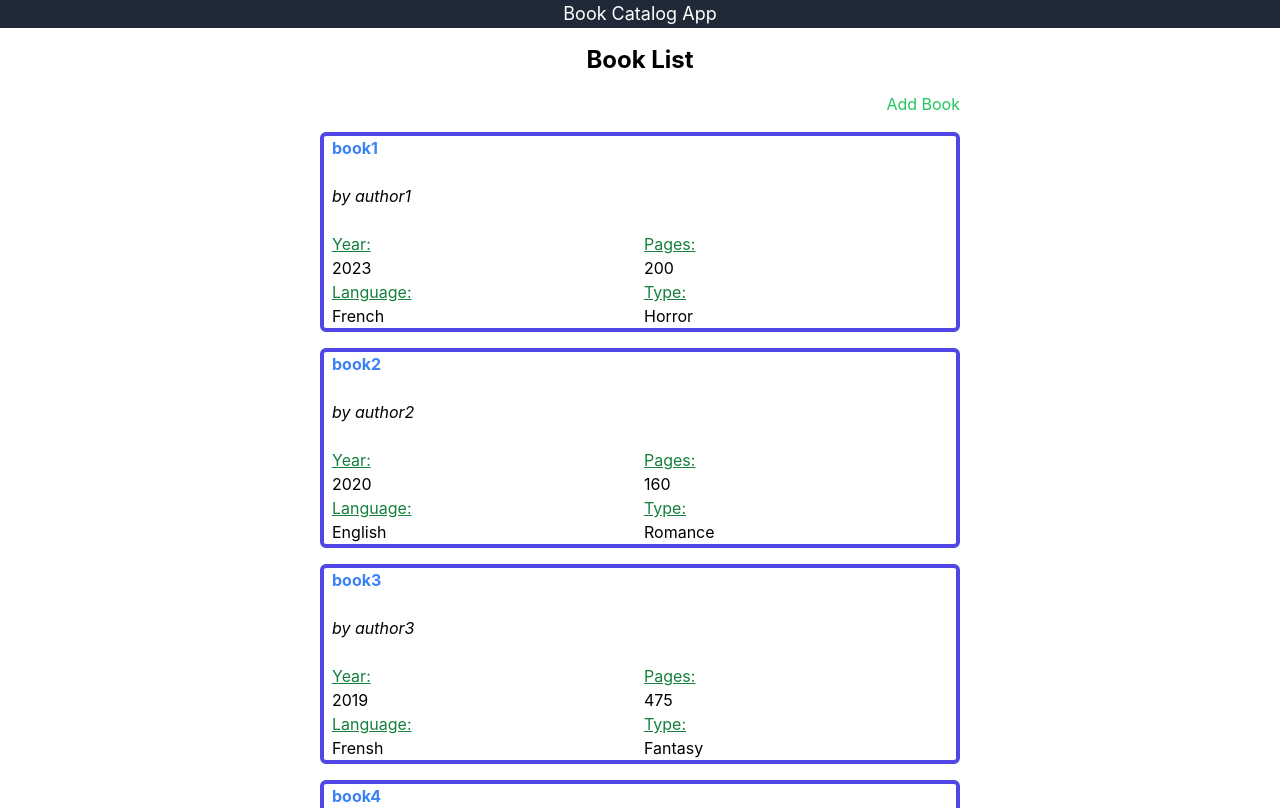
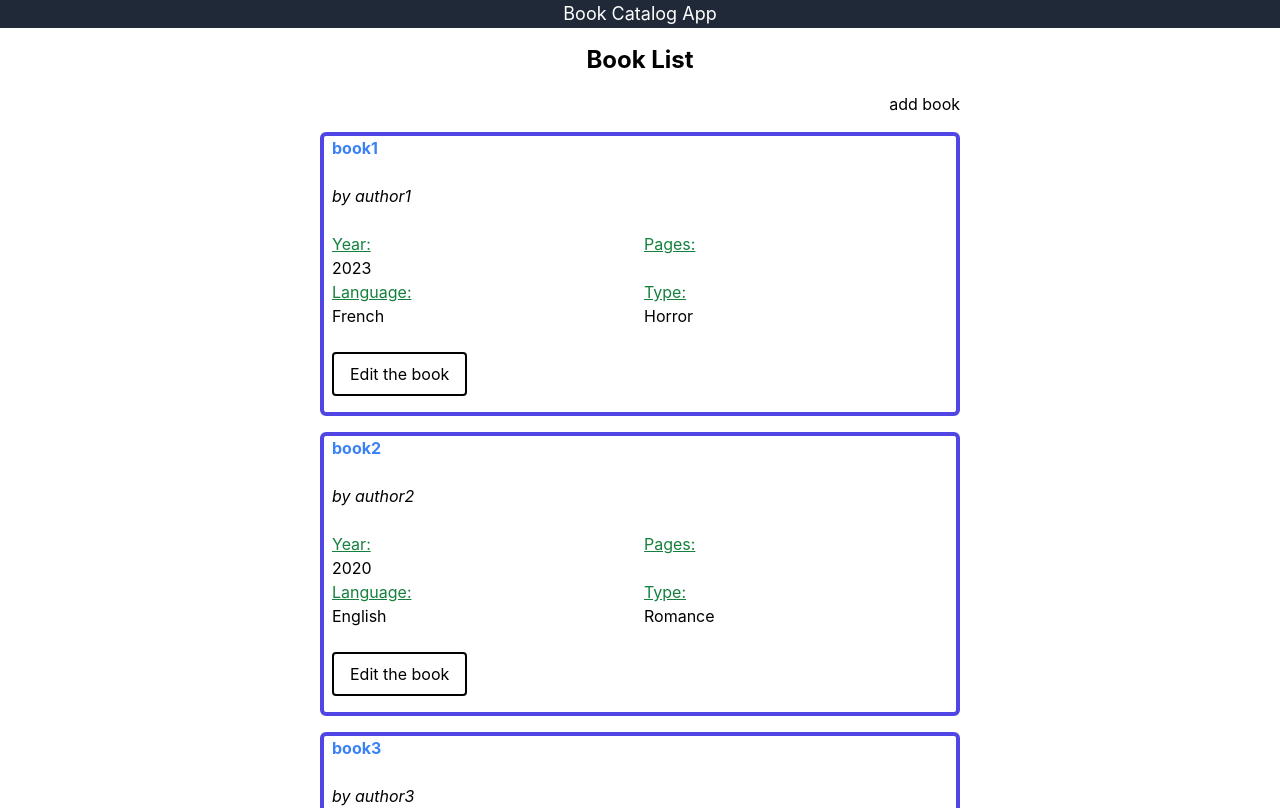
Before and after one commit to Sarrabah/book-catalog, a React (Create React App) app in the folder frontend/: page / in a window 1280 px wide. Shown: the top 808 px of the page. Built offline with nearby package versions, Linux system fonts and the light colour scheme.

Commit message:
feat(frontend): Add book edit feature

```diff
--- a/frontend/src/App.js
+++ b/frontend/src/App.js
@@ -1,14 +1,14 @@
 import React from 'react';
 import { BrowserRouter as Router, Routes, Route } from 'react-router-dom';
 import Home from './pages/home';
-import AddForm from './pages/AddForm';
+import AddFormPage from './pages/addFormPage';
 
 function App() {
   return (
     <Router>
       <Routes>
         <Route path='/' element={<Home />} />
-        <Route path='/form' element={<AddForm />} />
+        <Route path='/form' element={<AddFormPage />} />
       </Routes>
     </Router>
   );
--- a/frontend/src/components/AddBookForm.js
+++ b/frontend/src/components/AddBookForm.js
@@ -1,18 +1,37 @@
-import React, { useState } from "react";
+import React, { useEffect, useState } from "react";
+import { useLocation } from "react-router-dom";
 
-const AddBookForm = ({ onAddBook }) => {
-    const [formData , setFormData] = useState({
-        title:'',
-        author:'',
-        year:'',
-        page:'',
-        language:'',
-        type:''
+const AddBookForm = () => {
+    const location = useLocation();
+    const stateLoc = location.state;
+    const [formData, setFormData] = useState({
+        title: '',
+        author: '',
+        year: '',
+        page: '',
+        language: '',
+        type: ''
     });
-    const {title, author, year, page, language, type} = formData;
+
+    const [isEdit, setIsEdit] = useState(stateLoc != null);
+
+    useEffect(() => {
+        if (isEdit) {
+            setFormData({
+                title: stateLoc.title,
+                author: stateLoc.author,
+                year: stateLoc.year,
+                page: stateLoc.page,
+                language: stateLoc.language,
+                type: stateLoc.type
+
+            })
+        };
+    },[]);
+
     const handleSubmit = (e) => {
+        const { title, author, year, page, language, type } = formData;
         e.preventDefault();
-
         if (!title || !author || !year || !page || !language || !type) {
             alert('Please fill in all fields!');
             return;
@@ -22,35 +41,25 @@ const AddBookForm = ({ onAddBook }) => {
             return;
         }
 
-        const newBook = {
-            title,
-            author,
-            year: parseInt(year),
-            page: parseInt(page),
-            language,
-            type
-        };
-        onAddBook(newBook);
         setFormData({
-            title:'',
-            author:'',
-            year:'',
-            page:'',
-            language:'',
-            type:''
+            title: '',
+            author: '',
+            year: '',
+            page: '',
+            language: '',
+            type: ''
         })
     };
-
     return (
         <div className="flex items-center justify-center h-screen">
             <form onSubmit={handleSubmit} className="bg-white p-8 rounded shadow-md w-96">
-                <h2 className="text-xl text-indigo-600 font-bold mb-4 text-center">Add New Book</h2>
+                <h2 className="text-xl text-indigo-600 font-bold mb-4 text-center">Book informations </h2>
                 <label htmlFor="title" className="block mb-2">
                     Title:
                     <input type="text"
                         id="title"
                         value={formData.title}
-                        onChange={(e) => setFormData({...formData, title: e.target.value})}
+                        onChange={(e) => setFormData({ ...formData, title: e.target.value })}
                         className="border border-gray-300 p-2 rounded w-full"
                     />
                 </label>
@@ -60,7 +69,7 @@ const AddBookForm = ({ onAddBook }) => {
                     <input type="text"
                         id="author"
                         value={formData.author}
-                        onChange={(e) => setFormData({...formData, author: e.target.value})}
+                        onChange={(e) => setFormData({ ...formData, author: e.target.value })}
                         className="border border-gray-300 p-2 rounded w-full"
                     />
                 </label>
@@ -70,7 +79,7 @@ const AddBookForm = ({ onAddBook }) => {
                     <input type="number"
                         id="year"
                         value={formData.year}
-                        onChange={(e) => setFormData({...formData, year: e.target.value})}
+                        onChange={(e) => setFormData({ ...formData, year: e.target.value })}
                         className="border border-gray-300 p-2 rounded w-full"
                     />
                 </label>
@@ -80,7 +89,7 @@ const AddBookForm = ({ onAddBook }) => {
                     <input type="number"
                         id="page"
                         value={formData.page}
-                        onChange={(e) => setFormData({...formData, page: e.target.value})}
+                        onChange={(e) => setFormData({ ...formData, page: e.target.value })}
                         className="border border-gray-300 p-2 rounded w-full"
                     />
                 </label>
@@ -90,7 +99,7 @@ const AddBookForm = ({ onAddBook }) => {
                     <input type="text"
                         id="lang"
                         value={formData.language}
-                        onChange={(e) => setFormData({...formData, language: e.target.value})}
+                        onChange={(e) => setFormData({ ...formData, language: e.target.value })}
                         className="border border-gray-300 p-2 rounded w-full"
                     />
                 </label>
@@ -100,13 +109,18 @@ const AddBookForm = ({ onAddBook }) => {
                     <input type="text"
                         id="type"
                         value={formData.type}
-                        onChange={(e) => setFormData({...formData, type: e.target.value})}
+                        onChange={(e) => setFormData({ ...formData, type: e.target.value })}
                         className="border border-gray-300 p-2 rounded w-full"
                     />
                 </label>
-                <button type="submit" className="bg-blue-500 text-white py-2 px-4 rounded">
-                    Add Book
-                </button>
+                <div className="flex space-x-20">
+                    {!isEdit && <button type="submit" className="bg-blue-500 text-white py-2 px-4 rounded">
+                        Add a new Book
+                    </button>}
+                    {isEdit && <button type="submit" className="bg-blue-500 text-white py-2 px-4 rounded">
+                        Validate the edit
+                    </button>}
+                </div>
             </form>
         </div>
     );
--- a/frontend/src/components/BookItem.js
+++ b/frontend/src/components/BookItem.js
@@ -1,18 +1,25 @@
 import React from 'react';
+import { useNavigate } from 'react-router-dom';
 
 const BookItem = ({ book }) => {
+    const navigate = useNavigate();
+    const handleEdit = () => {
+        navigate('/form', { state: book });
+    };
 
     return (
-        <li className=" border-4 border-indigo-600 pl-2 rounded-md">
+        <li className=" border-4 border-indigo-600 pl-2 rounded-md pb-4">
             <h1> <strong className="text-left text-blue-500">{book.title}</strong></h1><br></br>
             <h3 className='italic'> by {book.author} </h3><br></br>
             <div className='grid grid-cols-2'>
                 <h4> <div className="underline text-green-700">Year:  </div>{book.year}</h4>
-                <h4> <div className="underline text-green-700">Pages: </div> {book.pageNb}</h4>
+                <h4> <div className="underline text-green-700">Pages: </div> {book.pages}</h4>
                 <h4> <div className='underline text-green-700'>Language:   </div>{book.language}</h4>
                 <h4> <div className='underline text-green-700'>Type:   </div>{book.type}</h4>
+            </div>
+            <br></br>
+            <button onClick={handleEdit} className=" text-black py-2 px-4 rounded border-2 border-black"> Edit the book </button>
 
-            </div>
         </li>
     )
 }
--- a/frontend/src/components/BookList.js
+++ b/frontend/src/components/BookList.js
@@ -1,21 +1,24 @@
-import React from 'react';
+import React, { useState } from 'react';
 import BookItem from './BookItem';
-import { Link } from 'react-router-dom';
+import { useNavigate } from 'react-router-dom';
+
 
 const BookList = () => {
-    const books = [
-        { id: 1, title: 'book1', author: 'author1', year: 2023, language: 'French', pageNb: 200, type: 'Horror' },
-        { id: 2, title: 'book2', author: 'author2', year: 2020, language: 'English', pageNb: 160, type: 'Romance' },
-        { id: 3, title: 'book3', author: 'author3', year: 2019, language: 'Frensh', pageNb: 475, type: 'Fantasy' },
-        { id: 4, title: 'book4', author: 'author4', year: 2015, language: 'Arabic', pageNb: 311, type: 'Autobiography' }
-    ];
+    const [books, setBooks] = useState([
+        { id: 1, title: 'book1', author: 'author1', year: 2023, language: 'French', page: 200, type: 'Horror' },
+        { id: 2, title: 'book2', author: 'author2', year: 2020, language: 'English', page: 160, type: 'Romance' },
+        { id: 3, title: 'book3', author: 'author3', year: 2019, language: 'Frensh', page: 475, type: 'Fantasy' },
+        { id: 4, title: 'book4', author: 'author4', year: 2015, language: 'Arabic', page: 311, type: 'Autobiography' }
+    ]);
+    const navigate = useNavigate();
+    const handleClick = () => {
+        navigate('/form');
+    };
     return (
         <div className="max-w-2xl mx-auto p-4">
             <h2 className="text-center text-2xl font-bold mb-4">Book List</h2>
             <div className="flex justify-end mb-4">
-                <Link to="/form" className="text-green-500">
-                    Add Book
-                </Link>
+                <button onClick={handleClick}> add book </button>
             </div>
             <ul className="list-none p-0 flex flex-col space-y-4">
                 {books.map((bookI) => (
--- a/frontend/src/pages/AddForm.js
+++ /dev/null
@@ -1,27 +0,0 @@
-import React, { useState, useEffect } from "react";
-import AddBookForm from "../components/AddBookForm";
-
-const AddForm = () => {
-    const [books, setBooks] = useState([
-        { id: 1, title: 'book1', author: 'author1', year: 2023, language: 'French', pageNb: 200, type: 'Horror' },
-        { id: 2, title: 'book2', author: 'author2', year: 2020, language: 'English', pageNb: 160, type: 'Romance' },
-        { id: 3, title: 'book3', author: 'author3', year: 2019, language: 'Frensh', pageNb: 475, type: 'Fantasy' },
-        { id: 4, title: 'book4', author: 'author4', year: 2015, language: 'Arabic', pageNb: 311, type: 'Autobiography' }
-    ]);
-
-    const handleAddBook = (newBook) => {
-        setBooks([...books, { id: books.length + 1, ...newBook }]);
-    };
-
-    useEffect(() => {
-        console.log(books);
-      }, [books]);
-
-    return (
-        <div>
-            <AddBookForm onAddBook={handleAddBook} />
-        </div>
-    )
-}
-
-export default AddForm;
--- /dev/null
+++ b/frontend/src/pages/addFormPage.js
@@ -0,0 +1,12 @@
+import React from "react";
+import AddBookForm from "../components/AddBookForm";
+
+const AddFormPage = () => {
+    return (
+        <div>
+            <AddBookForm />
+        </div>
+    )
+}
+
+export default AddFormPage;
```
